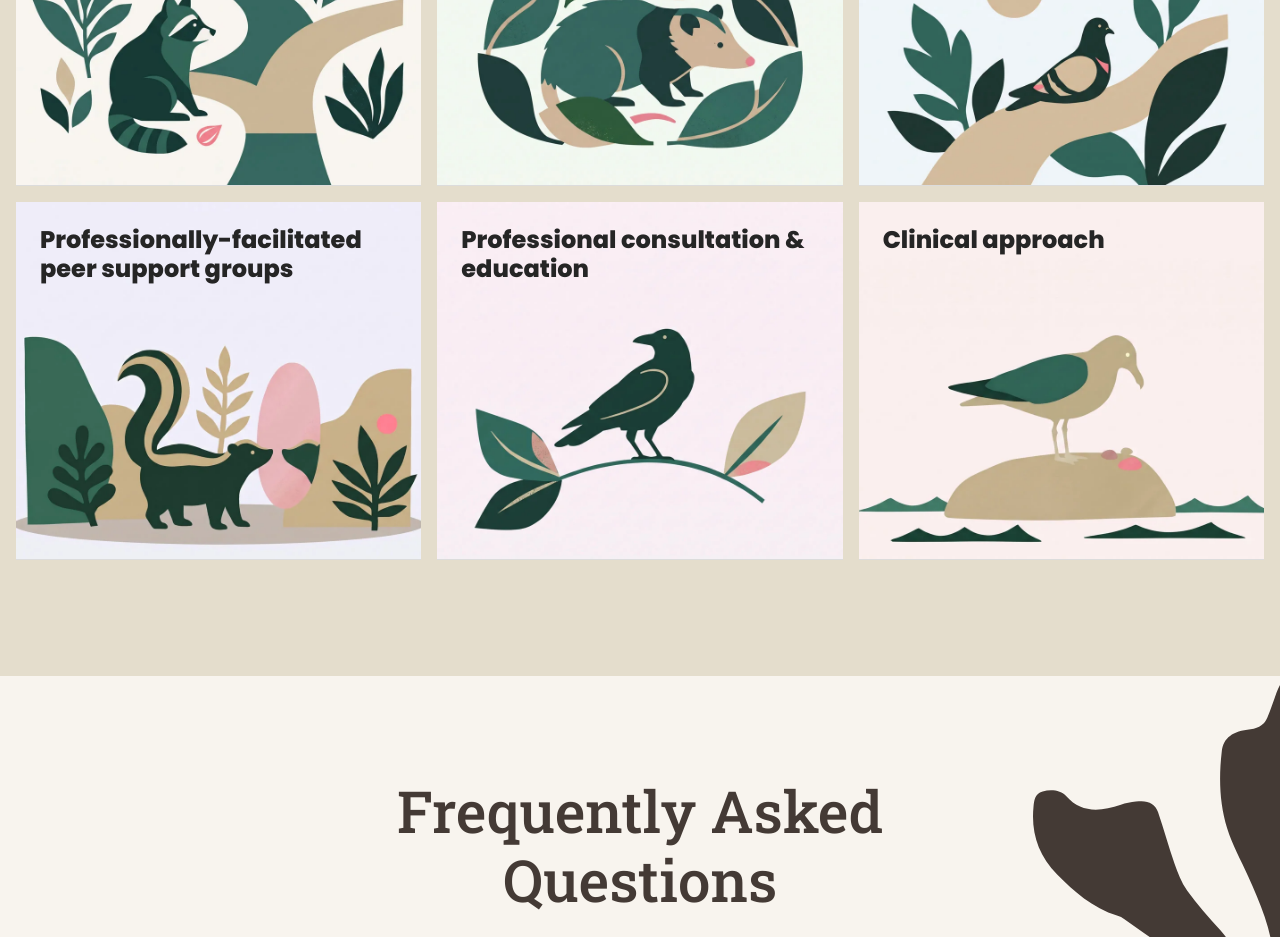
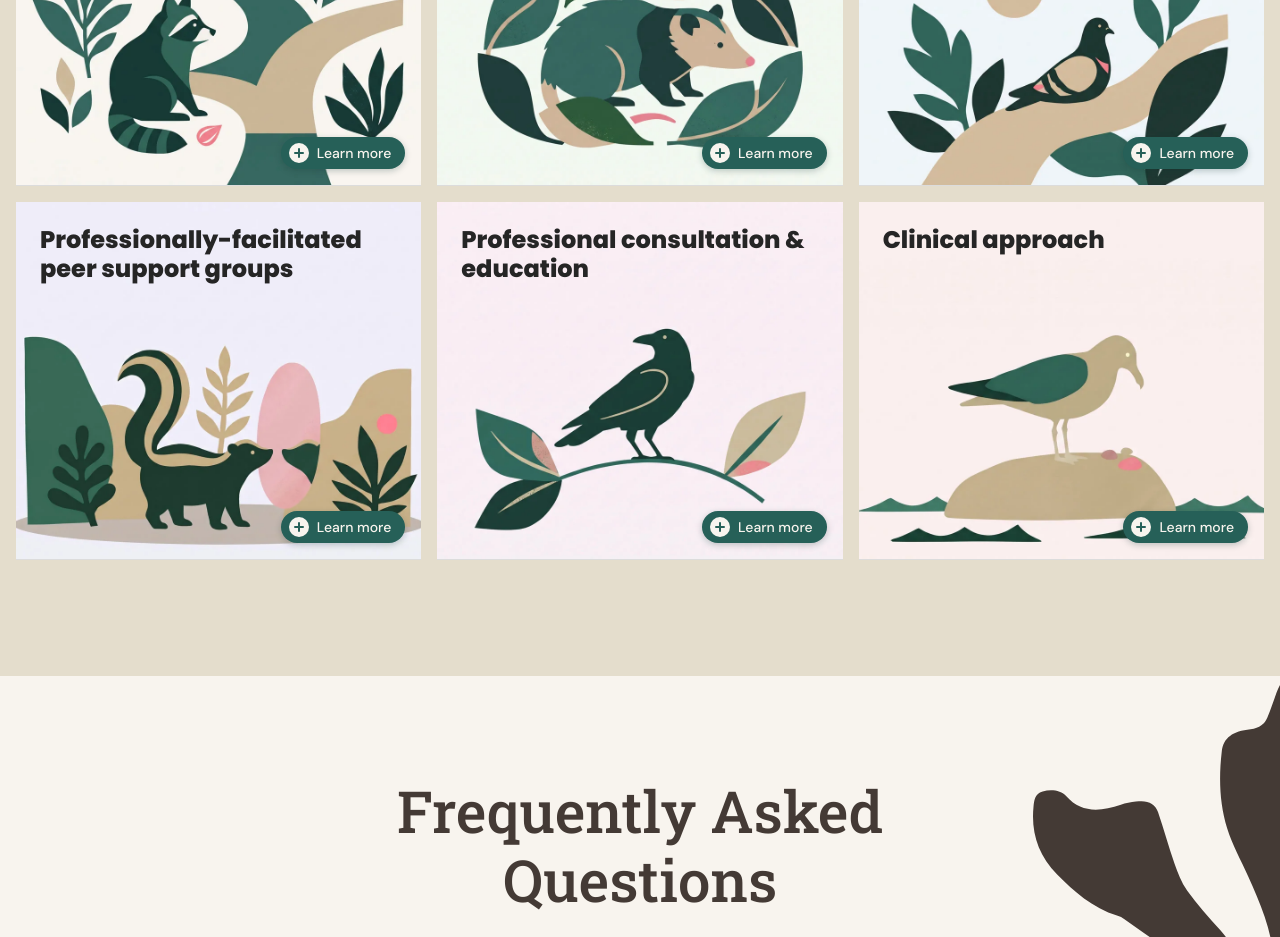
Before and after one commit to azuretek/neurosanctuarycounseling, a website: page index.html in a window 1280 px wide. Shown: the part 3400-4337 px from the top of the page. Drawn offline with nearby package versions, Linux system fonts and the light colour scheme.

Commit message:
feat(services): show visitors that each tile opens
Nothing on a tile said it held more than its picture, so the details were easy to miss.

Each tile now carries a "Learn more" badge in its corner, which turns into a close mark once a tile is opened by click or tap, since that is the state a visitor has to undo. The first time a tile scrolls into view, its art also slides down briefly to show the first lines of the details and then settles back; tiles arriving together take turns. Only the uncovered strip shows text, fading at its edge and appearing after the art has moved, so the peek never prints over the picture.

The peek runs once per tile and is skipped for visitors who ask for reduced motion, for a tile already open, and for one under the pointer.

```diff
--- a/index.html
+++ b/index.html
@@ -148,6 +148,7 @@
                         <div class="box service-tile fade-in-up delay-200" style="background-color: #F8F4EE;" tabindex="0" role="button" aria-expanded="false" aria-controls="service-copy-1">
                             <img class="service-art" src="./dist/img/services/service-1-raccoon.webp" alt="A raccoon sitting where two paths branch apart" width="908" height="800" loading="lazy">
                             <h3>Individual therapy for teens (13+)</h3>
+                            <span class="service-more" aria-hidden="true"><span class="service-more-icon"></span><span class="service-more-label">Learn more</span></span>
                             <div class="service-copy" id="service-copy-1">
                                 <ul>
                                     <li>Confusing or intense moods (sadness, worrying, irritability, frustration, etc.)</li>
@@ -168,6 +169,7 @@
                         <div class="box service-tile fade-in-up delay-300" style="background-color: #F1F8EE;" tabindex="0" role="button" aria-expanded="false" aria-controls="service-copy-2">
                             <img class="service-art" src="./dist/img/services/service-2-opossum.webp" alt="An opossum resting inside a ring of leaves with open gaps" width="908" height="800" loading="lazy">
                             <h3>Individual therapy for adults (18+)</h3>
+                            <span class="service-more" aria-hidden="true"><span class="service-more-icon"></span><span class="service-more-label">Learn more</span></span>
                             <div class="service-copy" id="service-copy-2">
                                 <ul>
                                     <li>Complex trauma</li>
@@ -190,6 +192,7 @@
                         <div class="box service-tile fade-in-up delay-400" style="background-color: #EEF5F8;" tabindex="0" role="button" aria-expanded="false" aria-controls="service-copy-3">
                             <img class="service-art" src="./dist/img/services/service-3-pigeon.webp" alt="A pigeon resting on a gently rising path under a sun" width="908" height="800" loading="lazy">
                             <h3>Integrating support from partners and family</h3>
+                            <span class="service-more" aria-hidden="true"><span class="service-more-icon"></span><span class="service-more-label">Learn more</span></span>
                             <div class="service-copy" id="service-copy-3">
                                 <ul>
                                     <li>Some people are interested in inviting partner(s) or family members to their individual therapy sessions. This is something available to established clients at the request of the identified patient only, including adolescent clients.</li>
@@ -203,6 +206,7 @@
                         <div class="box service-tile fade-in-up delay-500" style="background-color: #EFEEF8;" tabindex="0" role="button" aria-expanded="false" aria-controls="service-copy-4">
                             <img class="service-art" src="./dist/img/services/service-4-skunk.webp" alt="A skunk looking at its reflection in a pink oval mirror" width="908" height="800" loading="lazy">
                             <h3>Professionally-facilitated peer support groups</h3>
+                            <span class="service-more" aria-hidden="true"><span class="service-more-icon"></span><span class="service-more-label">Learn more</span></span>
                             <div class="service-copy" id="service-copy-4">
                                 <ul>
                                     <li>Coming soon!</li>
@@ -214,6 +218,7 @@
                         <div class="box service-tile fade-in-up delay-600" style="background-color: #F8EEF4;" tabindex="0" role="button" aria-expanded="false" aria-controls="service-copy-5">
                             <img class="service-art" src="./dist/img/services/service-5-crow.webp" alt="A crow standing on a curved branch between two different leaves" width="908" height="800" loading="lazy">
                             <h3>Professional consultation &amp; education</h3>
+                            <span class="service-more" aria-hidden="true"><span class="service-more-icon"></span><span class="service-more-label">Learn more</span></span>
                             <div class="service-copy" id="service-copy-5">
                                 <p>I love connecting with others in the field and encourage you to reach out if you feel my perspective may help you support your clients, students, or employees.</p>
                                 <ul>
@@ -233,6 +238,7 @@
                         <div class="box service-tile fade-in-up delay-700" style="background-color: #F8EFEE;" tabindex="0" role="button" aria-expanded="false" aria-controls="service-copy-6">
                             <img class="service-art" src="./dist/img/services/service-6-seagull.webp" alt="A seagull standing on a shoreline rock beside a few pebbles" width="908" height="800" loading="lazy">
                             <h3>Clinical approach</h3>
+                            <span class="service-more" aria-hidden="true"><span class="service-more-icon"></span><span class="service-more-label">Learn more</span></span>
                             <div class="service-copy" id="service-copy-6">
                                 <ul>
                                     <li>Neurodivergent-affirming: non-pathologizing, strengths-based, and celebrating of neurological diversity</li>
```
Also changed, not shown: dist/css/services.css, dist/js/services.js.
